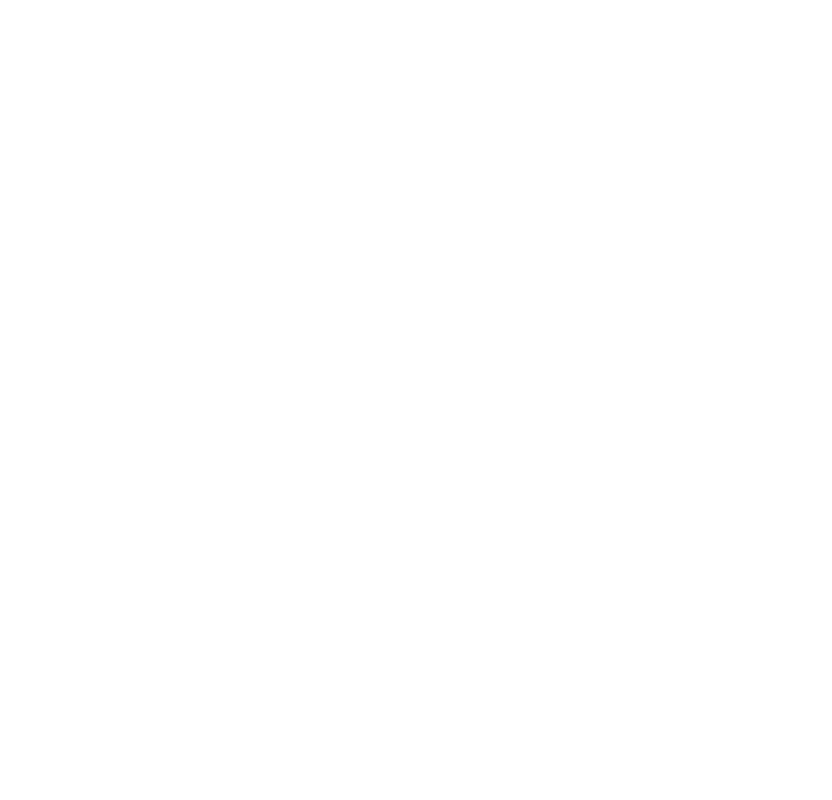
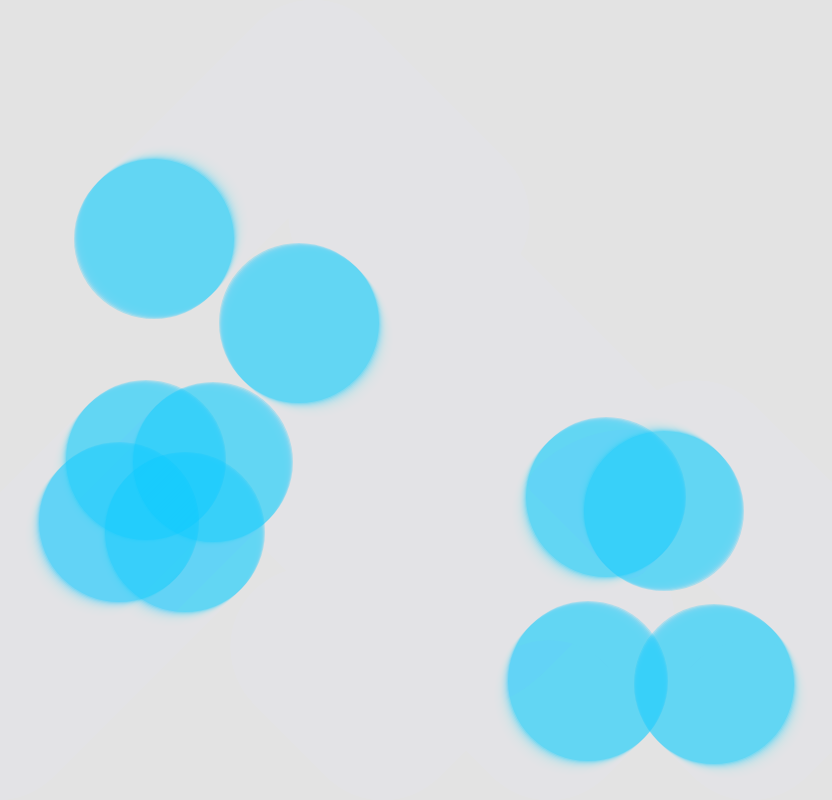
Before and after one commit to haydendlane/babyBubblePop, a plain HTML site: page index.html in a window 1280 px wide. Shown: the whole page, without its empty margins (347-1179 px from the left). Drawn offline with Linux system fonts and the light colour scheme.

Commit message:
Added regenerating bubbles and sound effects

```diff
--- /dev/null
+++ b/app.js
@@ -0,0 +1,98 @@
+'use strict';
+
+var canvas = document.getElementById("canvas");
+var ctx = canvas.getContext("2d");
+
+var width = canvas.width = window.innerWidth;
+var height = canvas.height = window.innerHeight;
+
+var bubbles = [];
+
+var mouseX, mouseY;
+
+function random(min,max) {
+    var num = Math.floor(Math.random()*(max-min)) + min;
+    return num;
+}
+
+class Bubble {
+    constructor(x, y, velX, velY, color, size, uid) {
+        this.x = x;
+        this.y = y;
+        this.velX = velX;
+        this.velY = velY;
+        this.color = color;
+        this.size = size;
+        this.uid = uid;
+    }
+    draw() {
+        ctx.beginPath();
+        ctx.fillStyle = this.color;
+        ctx.arc(this.x, this.y, this.size, 0, 2 * Math.PI);
+        ctx.fill();
+        ctx.closePath();
+    }
+    update() {
+        if ((this.x + this.size) >= width || (this.x - this.size) <= 0) {
+            this.velX = -(this.velX);
+        }
+        if ((this.y + this.size) >= height || (this.y - this.size) <= 0) {
+            this.velY = -(this.velY);
+        }
+        this.x += this.velX;
+        this.y += this.velY;
+    }
+    isTouched() {
+        var touchedBubble = bubbles.findIndex(bubble => bubble.uid === this.uid);
+        bubbles.splice(touchedBubble, 1);
+        var audio = new Audio('pop.mp3');
+        audio.play();
+    }
+}
+
+document.addEventListener("mousemove", mouseOver, false);
+function mouseOver(e) {
+    var mouseX = e.x;
+    var mouseY = e.y;
+
+    for (var i = 0; i < bubbles.length; i++) {
+        if (mouseX >= (bubbles[i].x - bubbles[i].size) && mouseX <= (bubbles[i].x + bubbles[i].size) &&
+            mouseY >= (bubbles[i].y - bubbles[i].size) && mouseY <= (bubbles[i].y + bubbles[i].size)) {
+            bubbles[i].isTouched();
+        }
+    }
+
+    return mouseX, mouseY;
+}
+
+function loop() {
+    ctx.fillStyle = 'rgba(225, 225, 225, 0.25)';
+    ctx.fillRect(0, 0, width, height);
+
+    while (bubbles.length < 10) {
+        var size = 80;//random(50,60);
+        var bubble = new Bubble(
+            random(0 + size, width - size),
+            random(0 + size, height - size),
+            random(-1,1),
+            random(-1,1),
+            'rgba(0, 200, 255, 0.25)',
+            size,
+            random(0,100000000000)
+        );
+        if (bubble.velX == 0 || bubble.velY == 0) {
+            bubble.velX = 1;
+            bubble.velY = 1;
+        }
+        bubbles.push(bubble);
+    }
+
+    for (var i = 0; i < bubbles.length; i++) {
+        bubbles[i].draw();
+        bubbles[i].update();
+    }
+
+    requestAnimationFrame(loop);
+}
+
+loop();
--- a/index.html
+++ b/index.html
@@ -13,27 +13,5 @@
     <body>
         <canvas id="canvas"></canvas>
     </body>
-    <script type="text/javascript">
-        (function() {
-            'use strict';
-            var canvas = document.getElementById("canvas");
-            var context = canvas.getContext("2d");
-
-            function game() {
-
-                class Bubble {
-
-                }
-
-                function drawBubble(x,y) {
-                context.beginPath();
-                context.arc(x, y, 50, 0, 2 * Math.PI);
-                context.stroke();
-                }
-                drawBubble();
-            }
-
-            game();
-        })();
-    </script>
+    <script src="app.js"></script>
 </html>
```
Also changed, not shown: 2 other files.
